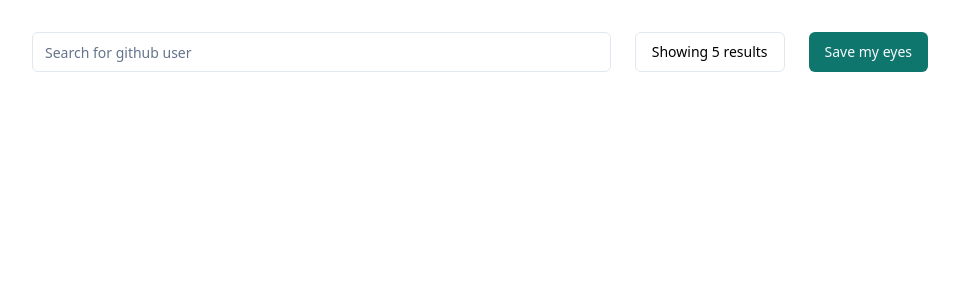
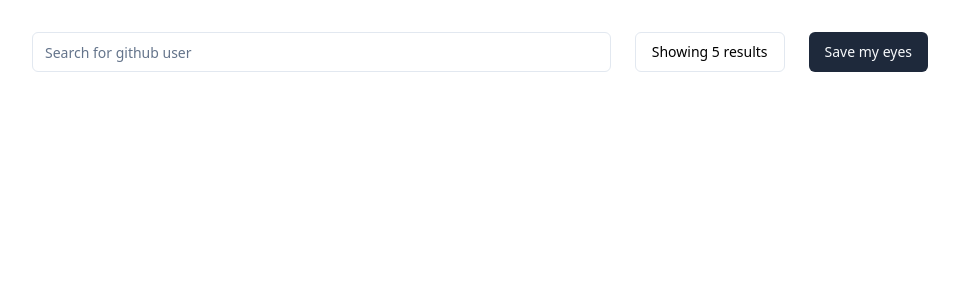
Before and after one commit to MakoDoli/github-typeahead, a React (Vite) app: page / in a window 1280 px wide. Shown: the top 300 px of the page, without its empty margins (160-1119 px from the left). Built offline with nearby package versions, Linux system fonts and the light colour scheme.

Commit message:
update ui

```diff
--- a/src/components/ui/Spinner.tsx
+++ b/src/components/ui/Spinner.tsx
@@ -1,7 +1,7 @@
 export default function Spinner() {
   return (
     <div className="h-screen dark:bg-slate-800">
-      <div className="bg-gradient-to-r from-teal-500 via-stone-300 to-white w-[3rem] h-[3rem] absolute top-1/4 left-1/3 animate-spin   dark:bg-slate-800 rounded-full border-3 flex justify-center items-center">
+      <div className="bg-gradient-to-r from-teal-800 via-teal-500 to-teal-200 w-[3rem] h-[3rem] absolute top-1/4 left-1/3 animate-spin   dark:bg-slate-800 rounded-full border-3 flex justify-center items-center">
         <div className="bg-white dark:bg-slate-800 w-[2.5rem] h-[2.5rem] rounded-full"></div>
       </div>
     </div>
--- a/src/components/ui/User.tsx
+++ b/src/components/ui/User.tsx
@@ -5,7 +5,7 @@ import { Link } from "@tanstack/react-router";
 
 export default function User({ src, name }: UserResultProps) {
   return (
-    <div className="flex column gap-10 mt-10 pt-4 relative">
+    <div className="flex column gap-10 mt-10 pb-4 relative">
       <Link to="/userInfo/$postId" params={{ postId: name }}>
         <Avatar>
           <AvatarImage src={src} />
@@ -14,10 +14,10 @@ export default function User({ src, name }: UserResultProps) {
       <Link to="/userInfo/$postId" params={{ postId: name }}>
         <h2>{name}</h2>
       </Link>
-      <div className="absolute inset-x-20 top-0 bg-gradient-to-r from-transparent via-indigo-500 to-transparent h-[2px] w-3/4 blur-sm" />
-      <div className="absolute inset-x-20 top-0 bg-gradient-to-r from-transparent via-indigo-500 to-transparent h-px w-3/4" />
-      <div className="absolute inset-x-60 top-0 bg-gradient-to-r from-transparent via-sky-500 to-transparent h-[5px] w-1/4 blur-sm" />
-      <div className="absolute inset-x-60 top-0 bg-gradient-to-r from-transparent via-sky-500 to-transparent h-px w-1/4" />
+      <div className="absolute inset-x-20 bottom-0 bg-gradient-to-r from-transparent via-indigo-500 to-transparent h-[2px] w-3/4 blur-sm" />
+      <div className="absolute inset-x-20 bottom-0 bg-gradient-to-r from-transparent via-indigo-500 to-transparent h-px w-3/4" />
+      <div className="absolute inset-x-60 bottom-0 bg-gradient-to-r from-transparent via-sky-500 to-transparent h-[5px] w-1/4 blur-sm" />
+      <div className="absolute inset-x-60 bottom-0 bg-gradient-to-r from-transparent via-sky-500 to-transparent h-px w-1/4" />
     </div>
   );
 }
--- a/src/components/ui/button.tsx
+++ b/src/components/ui/button.tsx
@@ -10,7 +10,7 @@ const buttonVariants = cva(
     variants: {
       variant: {
         default:
-          "bg-teal-700 text-slate-50 hover:bg-teal-900/90 dark:bg-slate-50 dark:text-slate-900 dark:hover:bg-slate-50/90",
+          "bg-slate-800 text-slate-50 hover:bg-teal-900/90 dark:bg-slate-50 dark:text-slate-900 dark:hover:bg-slate-50/90",
         destructive:
           "bg-red-500 text-slate-50 hover:bg-red-500/90 dark:bg-red-900 dark:text-slate-50 dark:hover:bg-red-900/90",
         outline:
--- a/src/routes/index.lazy.tsx
+++ b/src/routes/index.lazy.tsx
@@ -1,8 +1,8 @@
 import { createLazyFileRoute } from "@tanstack/react-router";
 
-import App from "../App";
+import HomePage from "../components/HomePage";
 
 const Index = () => {
-  return <App />;
+  return <HomePage />;
 };
 export const Route = createLazyFileRoute("/")({ component: Index });
```
Also changed, not shown: src/components/HomePage.tsx (renamed from src/App.tsx, +5 -5 lines).
